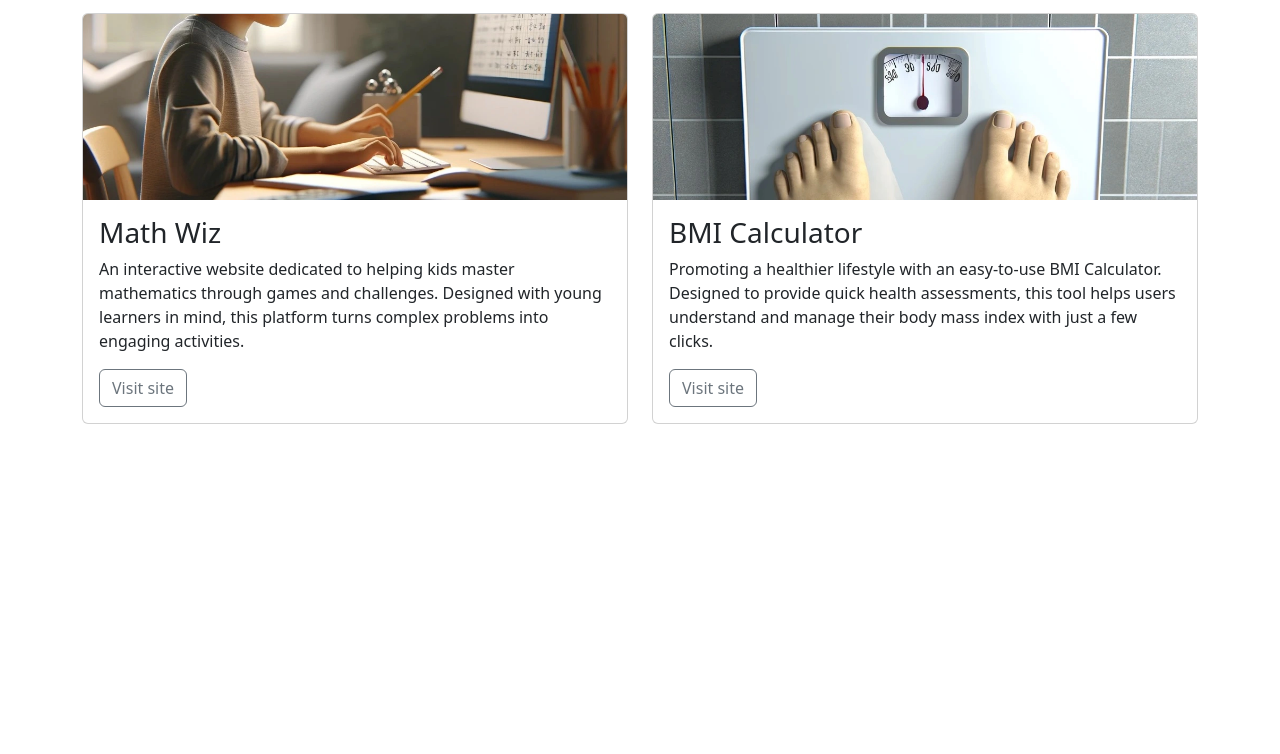
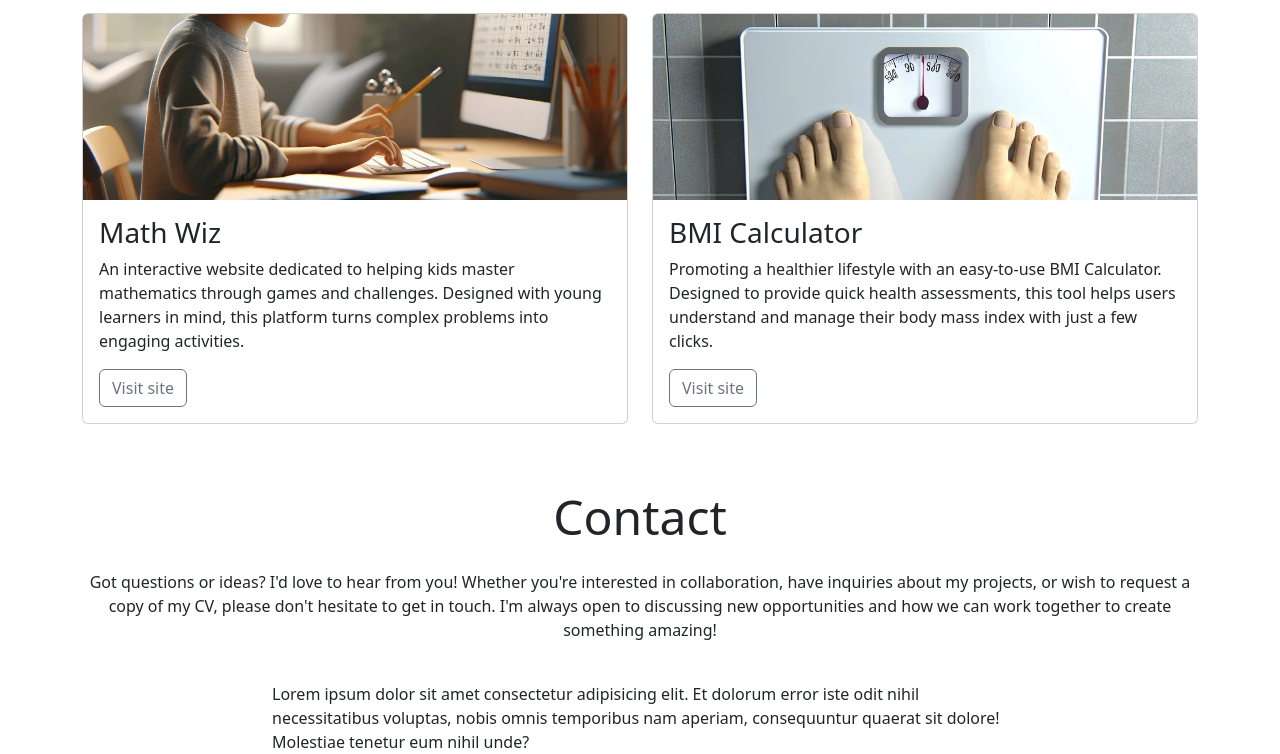
Before and after one commit to Kerem-Haeger/example_portfolio, a plain HTML site: page index.html in a window 1280 px wide. Shown: the part 1411-2165 px from the top of the page. Before the commit the page ends 1875 px from the top, so only its background shows below. Drawn offline with nearby package versions, Linux system fonts and the light colour scheme.

Commit message:
add footer and start with form

```diff
--- a/index.html
+++ b/index.html
@@ -173,9 +173,17 @@
             </div>
         </div>
     </section>
+</main>
 
-
-</main>
+<footer id="contact" class="container">
+    <div class="row justify-content-center">
+        <div class="col-12 text-center my-4">
+            <h2 class="display-5">Contact</h2>
+            <p class="mt-4">Got questions or ideas? I'd love to hear from you! Whether you're interested in collaboration, have inquiries about my projects, or wish to request a copy of my CV, please don't hesitate to get in touch. I'm always open to discussing new opportunities and how we can work together to create something amazing!</p>
+        </div>
+        <div class="col-12 col-md-10 col-lg-8">Lorem ipsum dolor sit amet consectetur adipisicing elit. Et dolorum error iste odit nihil necessitatibus voluptas, nobis omnis temporibus nam aperiam, consequuntur quaerat sit dolore! Molestiae tenetur eum nihil unde?</div>
+    </div>
+</footer>
     <!-- Bootstrap JS Script-->
     <script src="https://cdn.jsdelivr.net/npm/bootstrap@5.3.3/dist/js/bootstrap.bundle.min.js" integrity="sha384-YvpcrYf0tY3lHB60NNkmXc5s9fDVZLESaAA55NDzOxhy9GkcIdslK1eN7N6jIeHz" crossorigin="anonymous"></script>
 </body>
```
